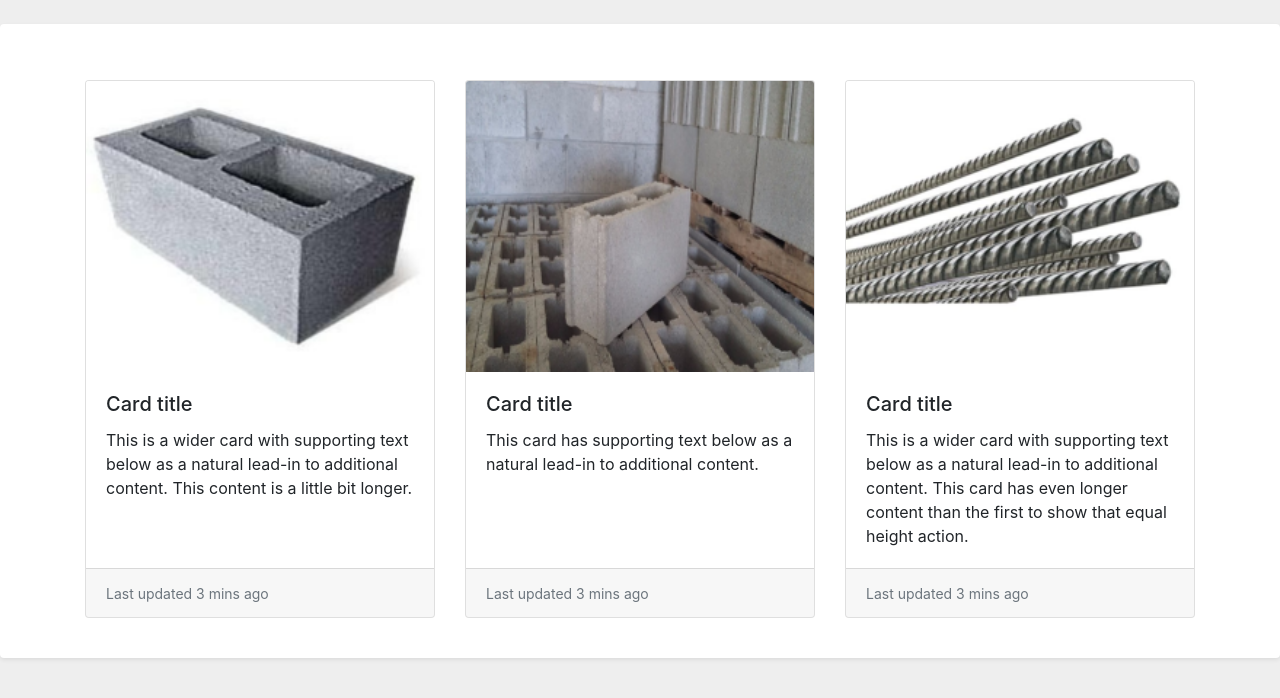
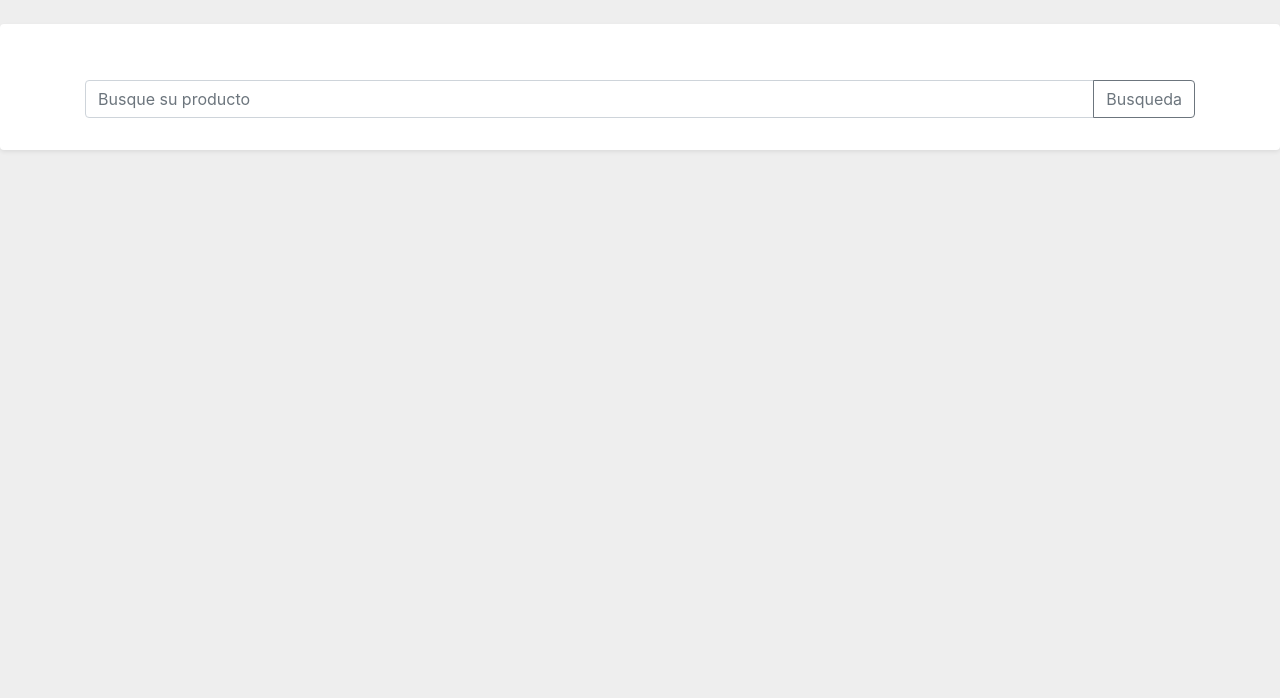
Before and after one commit to iDavidRobles/ProWeb, a CodeIgniter app: page /database/provweb/modulo/productos in a window 1280 px wide. Shown: the part 70-768 px from the top of the page. Run offline with CodeIgniter, Linux system fonts and the light colour scheme; data that the repository does not hold is empty; some libraries are stand-ins or nearby versions.

Commit message:
Vista de productos y Barra de busqueda de productos

```diff
--- a/application/views/ingresar.php
+++ b/application/views/ingresar.php
@@ -31,11 +31,11 @@ background: #eee !important;
   </div>
   <div class="form-group">
     <label for="inputAddress2">Precio</label>
-    <input type="text" class="form-control" id="precio">
+    <input type="number" min="0" maxlength="10" class="form-control" id="precio">
   </div>
   <div class="form-group">
     <label for="inputAddress2">Cantidad</label>
-    <input type="text" class="form-control" id="canprod">
+    <input type="number" min="0" maxlength="10" class="form-control" id="canprod">
   </div>
   <div class="form-row">
     <div class="form-group col-md-4">
--- a/application/views/productos.php
+++ b/application/views/productos.php
@@ -1,38 +1,17 @@
 <br>
 <div class="shadow-sm p-3 mb-5 bg-white rounded">
 <div class="container" style="padding-top:40px;">
-  <div class="card-deck">
-  <div class="card">
-    <img class="card-img-top" src="/assets/imagenes/bloque2.png" alt="Card image cap">
-    <div class="card-body">
-      <h5 class="card-title">Card title</h5>
-      <p class="card-text">This is a wider card with supporting text below as a natural lead-in to additional content. This content is a little bit longer.</p>
-    </div>
-    <div class="card-footer">
-      <small class="text-muted">Last updated 3 mins ago</small>
-    </div>
+  <div class="input-group mb-3">
+  <input type="text" class="form-control" placeholder="Busque su producto" aria-label="Recipient's username" aria-describedby="basic-addon2">
+  <div class="input-group-append">
+    <button class="btn btn-outline-secondary" type="button">Busqueda</button>
   </div>
-  <div class="card">
-    <img class="card-img-top" src="/assets/imagenes/bloque1.png" alt="Card image cap">
-    <div class="card-body">
-      <h5 class="card-title">Card title</h5>
-      <p class="card-text">This card has supporting text below as a natural lead-in to additional content.</p>
-    </div>
-    <div class="card-footer">
-      <small class="text-muted">Last updated 3 mins ago</small>
-    </div>
-  </div>
-  <div class="card">
-    <img class="card-img-top" src="/assets/imagenes/acero1.png" alt="Card image cap">
-    <div class="card-body">
-      <h5 class="card-title">Card title</h5>
-      <p class="card-text">This is a wider card with supporting text below as a natural lead-in to additional content. This card has even longer content than the first to show that equal height action.</p>
-    </div>
-    <div class="card-footer">
-      <small class="text-muted">Last updated 3 mins ago</small>
+</div>
+    <div class="card-columns"id="allprod">
     </div>
   </div>
 </div>
-</div>
 <br>
 </div>
+<script src="/assets/js/jquery-3.3.1.min.js"></script>
+<script src="/assets/js/ConProducto.js" type="text/javascript"></script>
--- /dev/null
+++ b/assets/js/ConProducto.js
@@ -0,0 +1,32 @@
+$(document).ready(function($){
+
+  $.ajax({
+          type    : 'POST',
+          url     : '/productos/getProductos',
+          data    : {},
+          dataType: 'json',
+          encode  : true
+    }
+  ).done(function(respuesta){
+
+    $.each(respuesta,function(key,value){
+      card='<div class="card">'+
+      '<img class="card-img-top" src="/assets/imagenes/bloque2.png" alt="Card image cap">'+
+        '<div class="card-body">'+
+          '<h5 class="card-title">'+value.nombre_producto+'</h5>'+
+        '  <p class="card-text">'+value.precio_producto+'</p>'+
+      '  </div>'+
+        '<div class="card-footer">'+
+        ' <small class="text-muted">Last updated 3 mins ago</small>'+
+      '  </div>'+
+    '  </div>'
+
+
+
+
+    $("#allprod").append(card)
+    })
+
+  })
+
+});
```
